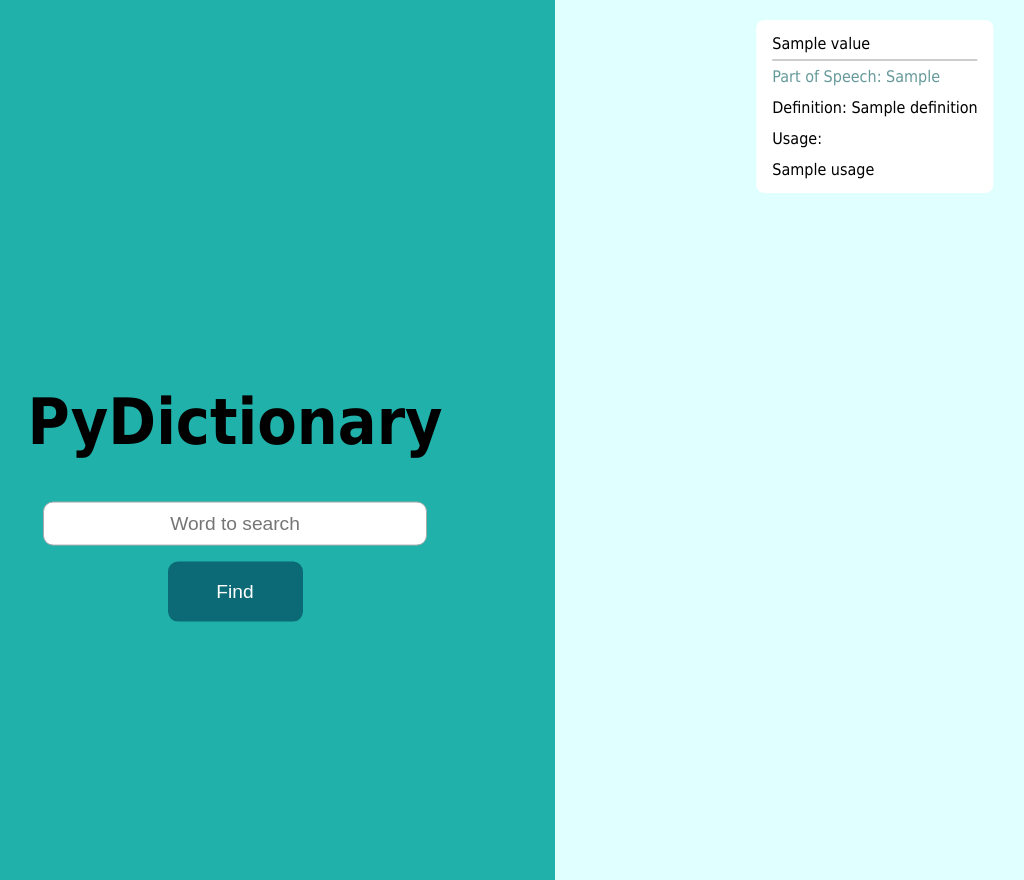
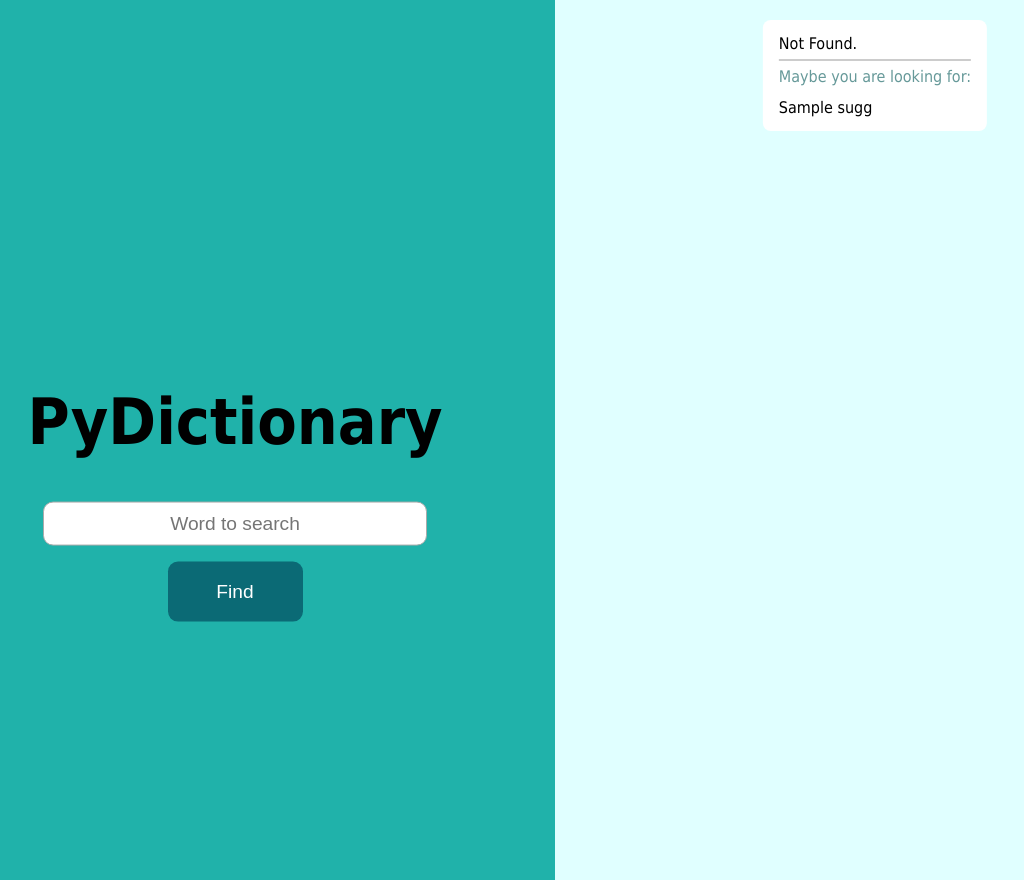
Before and after one commit to aditeyabaral/pydictionary, a Flask app: template src/templates/search.html in a window 1280 px wide. Shown: the whole page, without its empty margins (85-1109 px from the left). Run offline with Flask 2, Linux system fonts and the light colour scheme; the template is opened without the code that fills it: values that come from a table or form of the project are taken from there, most other values are stand-ins (such as "Sample title", 1, 10 or a date in 2020); some libraries are stand-ins or nearby versions.

Commit message:
Fixed issue #11 Added Spell Check and No Results Found to GUI

```diff
--- a/src/PyDictionary.py
+++ b/src/PyDictionary.py
@@ -73,10 +73,13 @@ def get_records(word):
         for i in antonyms:
             print(i, end=",")
 
+def get_suggesstions(word):
+    return dictionary.suggest(word)
+
 
 def web_get_records(word):
     if not dictionary.check(word):
-        return "Word not found in dictionary."
+        return None
     resp = ""
     syn = wordnet.synsets(word)
     dform = {
--- a/src/app.py
+++ b/src/app.py
@@ -8,7 +8,7 @@ from flask_wtf.csrf import CSRFProtect
 from wtforms import StringField, SubmitField
 from wtforms.validators import DataRequired
 
-from .PyDictionary import web_get_records
+from .PyDictionary import web_get_records, get_suggesstions
 
 try:
     nltk.data.find('corpora/wordnet')
@@ -40,17 +40,11 @@ def index():
         word = form.word.data
     resp = web_get_records(word)
 
-    resp = match_item_number.sub("", resp).strip()
+    words = []
+    suggestions = []
 
-    resp = (
-        resp
-        if resp == "Word not found in dictionary." or word == ""
-        else resp.split("\n")
-    )
-
-    words = []
-
-    if "not found" not in resp:
+    if resp:
+        resp = match_item_number.sub("", resp).strip().split("\n")
         loop_index = -1
         match_usage_item_letter = re.compile(r"^\w+\.")
 
@@ -68,8 +62,10 @@ def index():
 
                 # words[loop_index]["usage"].append(match_usage_item_letter.sub("", res))
                 words[loop_index]["usage"].append(res)
+    else:
+        suggestions = get_suggesstions(word)
 
-    return render_template("search.html", title="PyDictionary", form=form, resp=words)
+    return render_template("search.html", title="PyDictionary", form=form, resp=words, found = len(words) >= 1, suggestions = suggestions)
 
 if __name__ == "__main__":
     app.run()
--- a/src/templates/search.html
+++ b/src/templates/search.html
@@ -20,7 +20,7 @@
 
 <div class="split right">
     <div class="centered2">
-        {% if resp is iterable and resp is not string %}
+        {% if found %}
             {% for word in resp %}
             <div class="word-result-box">
                 <p>{{ word['value'] }}</p>
@@ -36,7 +36,16 @@
             </div>
             {% endfor %}
         {% else %}
-            <p style="font-size:1w;">Not found</p>
+            <div class="word-result-box">
+                <p>Not Found.</p>
+                <div class="divider"></div>
+                {% if suggestions | length > 0 %}
+                    <p style="color: #699;">Maybe you are looking for:</p>
+                    {% for sugg in suggestions %}
+                        <p>{{ sugg }}</p>
+                    {% endfor %}
+                {% endif %}
+            </div>
         {% endif %}
     </div>
 </div>
```
